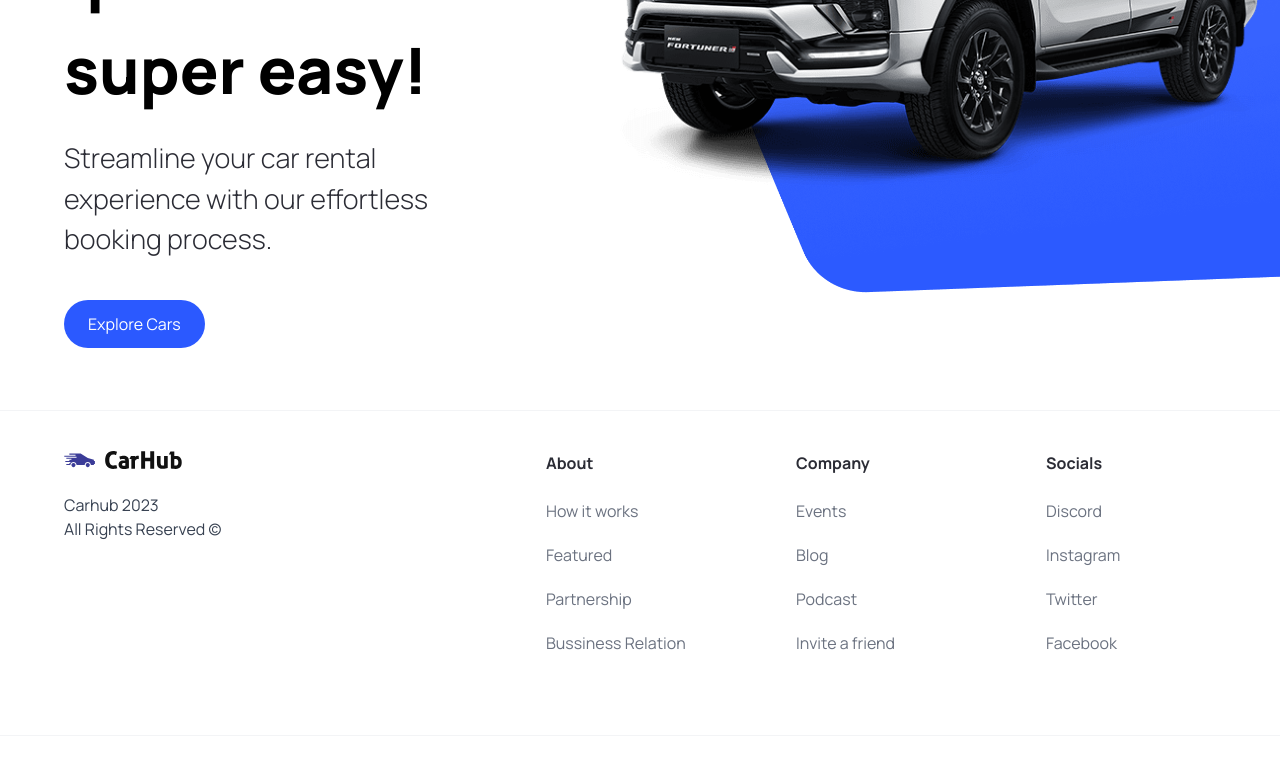
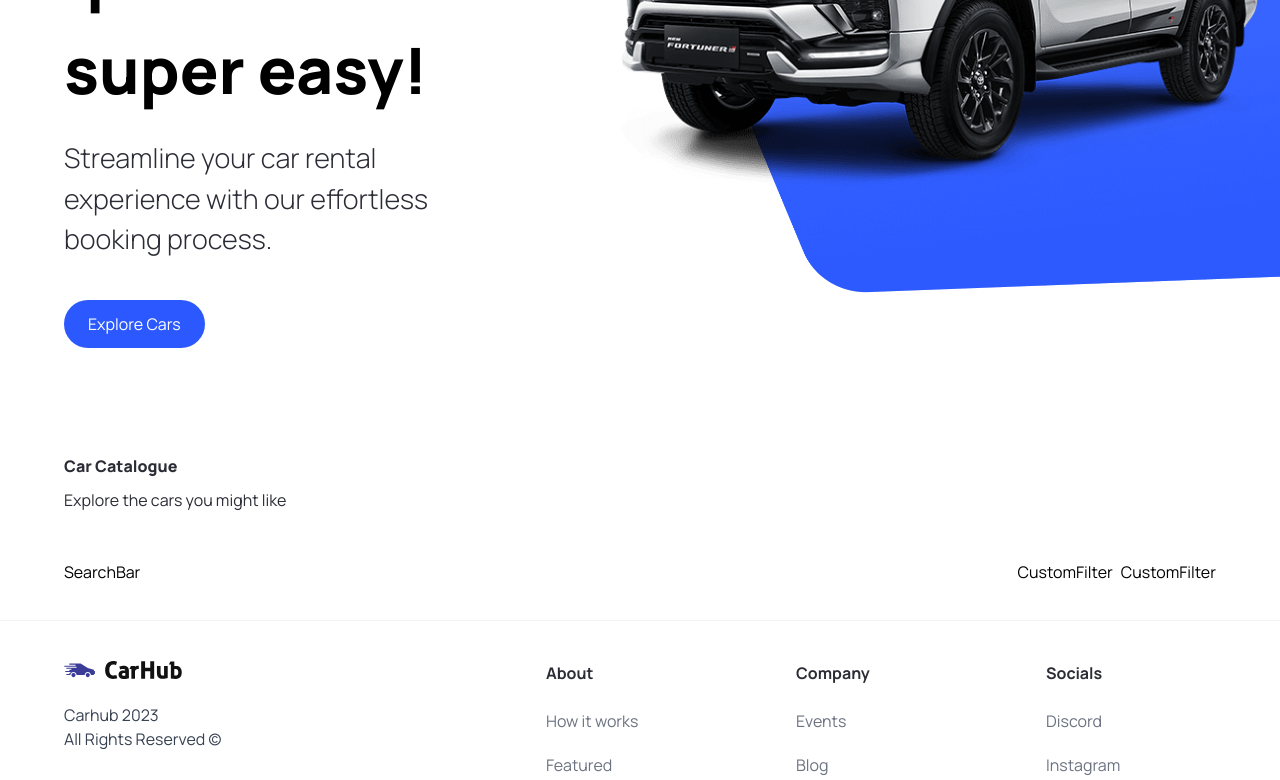
Before and after one commit to indrajithc/next-app-router-ts, a Next.js app: page / in a window 1280 px wide. Shown: the part 410-1190 px from the top of the page. Built offline with nearby package versions, Linux system fonts and the light colour scheme.

Commit message:
components mapped

```diff
--- a/src/app/page.tsx
+++ b/src/app/page.tsx
@@ -1,10 +1,25 @@
 import Image from "next/image";
 import Hero from "@components/Hero";
+import SearchBar from "@components/SearchBar";
+import CustomFilter from "@components/CustomFilter";
 
 export default function Home() {
   return (
     <main className="overflow-hidden">
       <Hero />
+      <div className="mt-12 padding-x padding-y max-width" id="discover">
+        <div className="home__text-container">
+          <h1 className="text-4x1 font-extrabold">Car Catalogue</h1>
+          <p>Explore the cars you might like</p>
+        </div>
+        <div className="home__filters">
+          <SearchBar />
+          <div className="home__filter-container">
+            <CustomFilter title="fuel" />
+            <CustomFilter title="year" />
+          </div>
+        </div>
+      </div>
     </main>
   );
 }
```
